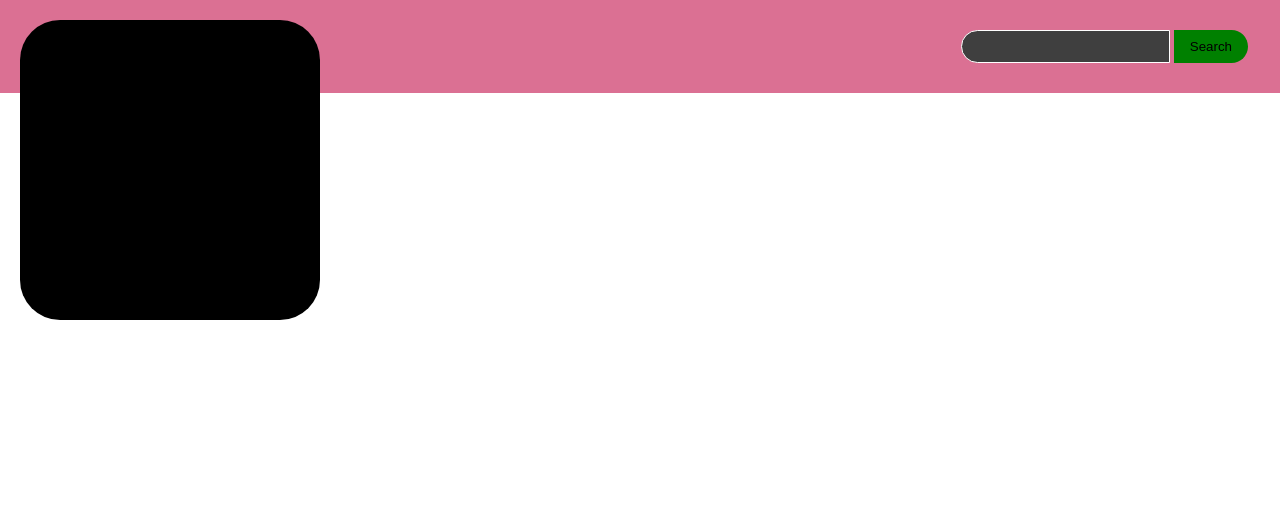
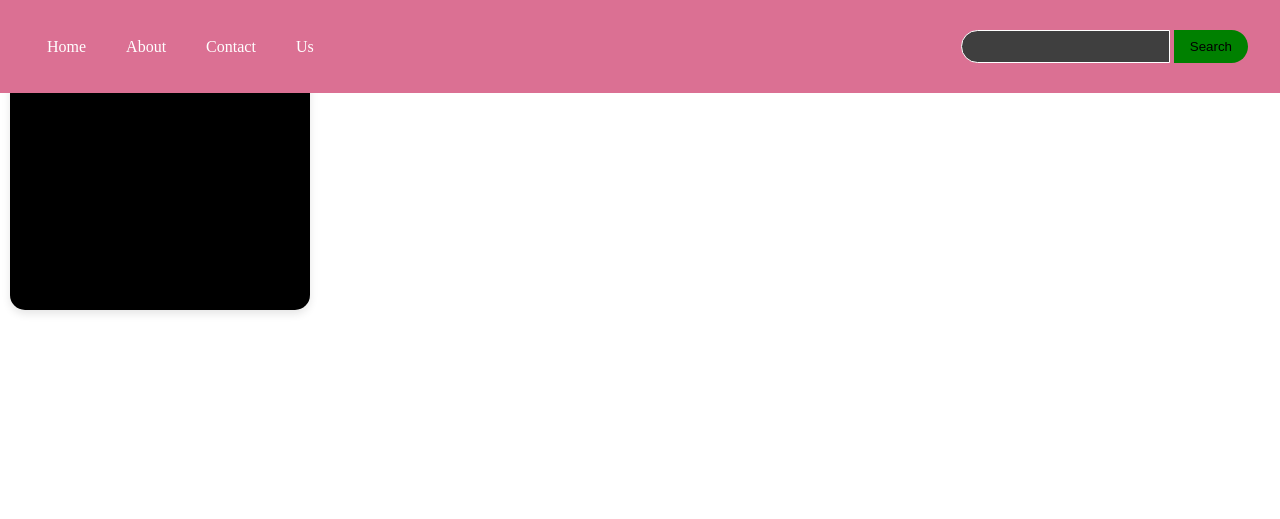
Before and after one commit to oceanemiyako/DWWM, a web app: file Exohtml/exo10/index.html in a window 1280 px wide. Shown: the top 519 px of the page. Run offline with its HTML, style and script files only (its server is not run), Linux system fonts and the light colour scheme.

Commit message:
exo10suite

```diff
--- a/Exohtml/exo10/assets/css/style.css
+++ b/Exohtml/exo10/assets/css/style.css
@@ -86,14 +86,20 @@
     cursor: pointer;
 }
 
-.box {
-    display: inline-block;
+.square {
+    width: 300px;
     height: 300px;
-    width: 300px;
+    margin: 10px;
+    overflow: hidden;
     background-color: black;
-    margin: 20px;
-    border-radius: 40px;
-    position: relative;
+    border-radius: 15px;
+    box-shadow: 0 4px 8px rgba(0, 0, 0, 0.1);
+}
+
+.square-img {
+    width: 250px;
+    height: 250px;
+    background-image: url(http://random.imagecdn.app/501/501);
 }
 
 
--- a/Exohtml/exo10/index.html
+++ b/Exohtml/exo10/index.html
@@ -21,8 +21,11 @@
     </header>
     <main>
 
-    <div class="box flex-center"></div>
+    <div class="square"><span class="square-img"></span></div>
 
+    <div></div>
+
+   <div> </div>
 
 
 
```
